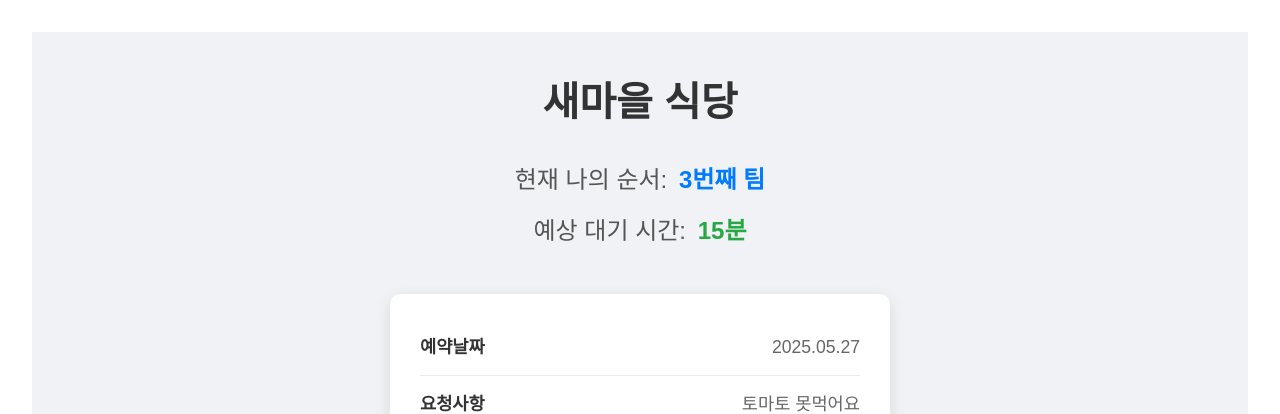
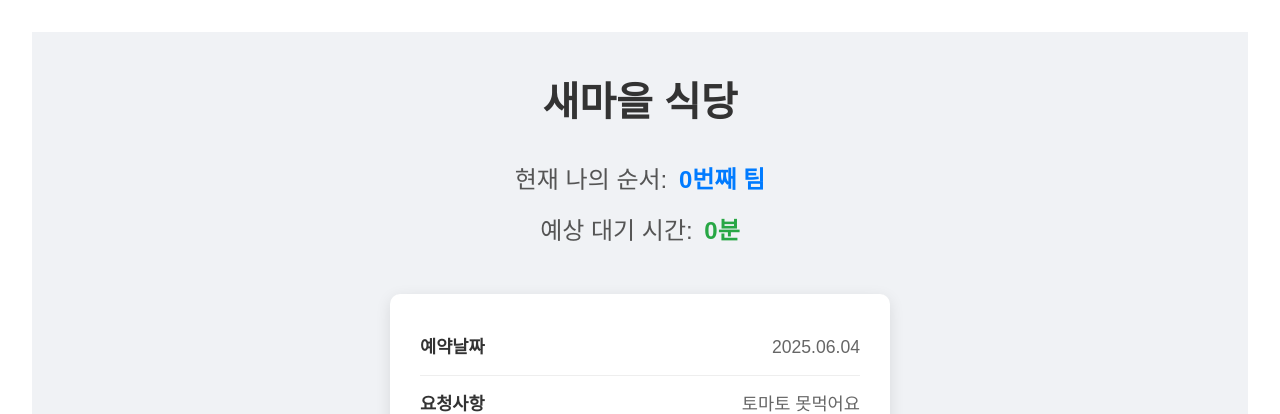
Before and after one commit to Echae0/Frontend_T8, a React (Vite) app: page /restaurant/waiting/waiting in a window 1280 px wide. Shown: the top 414 px of the page. Built offline with nearby package versions, Linux system fonts and the light colour scheme; no server answers.

Commit message:
예약대기폼 waitingInfo 연동

```diff
--- a/src/pages/WaitingPage.jsx
+++ b/src/pages/WaitingPage.jsx
@@ -1,26 +1,53 @@
 // src/components/WaitingStatusPage.jsx
 import React, { useState, useEffect } from 'react';
 import styles from './WaitingPage.module.css';
-
-import { useNavigate } from 'react-router-dom';
+import { useNavigate, useParams } from 'react-router-dom';
+import WaitingInfo from '../components/WaitingForm/WaitingInfo';
 
 export default function WaitingStatusPage() {
+  const { restaurantId } = useParams();
+  const navigate = useNavigate();
+
+  // 현재 날짜를 YYYY.MM.DD 형식으로 가져오는 헬퍼 함수
+  const getTodayDate = () => {
+    const today = new Date();
+    const year = today.getFullYear();
+    const month = String(today.getMonth() + 1).padStart(2, '0'); // 월은 0부터 시작하므로 +1
+    const day = String(today.getDate()).padStart(2, '0');
+    return `${year}.${month}.${day}`;
+  };
+
   const [restaurantName, setRestaurantName] = useState('새마을 식당');
-  const [myOrder, setMyOrder] = useState(3);
-  const [expectedWaitTime, setExpectedWaitTime] = useState(15);
-  const [reservationDate, setReservationDate] = useState('2025.05.27');
+  const [myOrder, setMyOrder] = useState(0);
+  const [expectedWaitTime, setExpectedWaitTime] = useState(0);
+  const [reservationDate, setReservationDate] = useState(getTodayDate());
   const [specialRequests, setSpecialRequests] = useState('토마토 못먹어요');
   const [totalGuests, setTotalGuests] = useState(2);
 
-  const navigate = useNavigate();
+  // WaitingInfo로부터 데이터를 받을 콜백 함수
+  const handleWaitingInfoLoaded = (currentWaitingTeams, predictedTime) => {
+    // predictedTime (예상 대기 시간)은 WaitingInfo에서 받은 값을 그대로 사용
+    setExpectedWaitTime(predictedTime);
+
+    // currentWaitingTeams (현재 대기팀 수)를 myOrder에 설정합니다.
+    // 만약 '내 앞에 대기 중인 팀 수'가 currentWaitingTeams라면,
+    // 나의 순서는 'currentWaitingTeams + 1'이 됩니다. (이전 제안)
+    // 현재 코드에서는 '나를 포함한 현재 대기팀의 총 수'로 해석하거나,
+    // 백엔드에서 받은 currentWaitingTeams가 이미 '나의 순서'를 의미한다고 가정합니다.
+    setMyOrder(currentWaitingTeams);
+  };
 
   useEffect(() => {
-    // API 호출 로직 (생략 가능)
-  }, []);
+    // 이펙트는 그대로 유지됩니다.
+    // 여기에 실제 식당 이름, 예약 날짜, 요청 사항, 총 입장 인원 등
+    // 나의 고유한 예약 정보를 불러오는 API 호출 로직을 추가할 수 있습니다.
+    // (예: /api/members/{memberId}/reservations/{reservationId} 등)
+  }, [restaurantId]);
 
   const handleCancelWaiting = () => {
     if (window.confirm('정말로 웨이팅을 취소하시겠습니까?')) {
       console.log('웨이팅 취소 처리');
+      // 여기에 백엔드 웨이팅 취소 API 호출 로직 추가
       alert('✅ 웨이팅 취소가 완료되었습니다.');
       navigate('/maindisplay');
     }
@@ -29,13 +56,18 @@ export default function WaitingStatusPage() {
   const handleEntered = () => {
     if (window.confirm('입장 처리하시겠습니까?')) {
       console.log('✅ 입장이 완료되었습니다.');
+      // 여기에 백엔드 입장 처리 API 호출 로직 추가
       alert('✅ 입장이 완료되었습니다.');
-      navigate('/maindisplay');  // ✅ 메인 페이지로 이동
+      navigate('/maindisplay');
     }
   };
 
   return (
     <div className={styles.container}>
+      {/* WaitingInfo 컴포넌트를 숨겨진 채로 렌더링하여 데이터만 가져오도록 합니다. */}
+      {/* restaurantId가 필요하므로 useParams로 가져온 값을 전달합니다. */}
+      {restaurantId && <WaitingInfo onDataLoaded={handleWaitingInfoLoaded} />}
+
       <h1 className={styles.restaurantName}>{restaurantName}</h1>
       <p className={styles.currentOrder}>
         현재 나의 순서: <span className={styles.orderNumber}>{myOrder}번째 팀</span>
```
